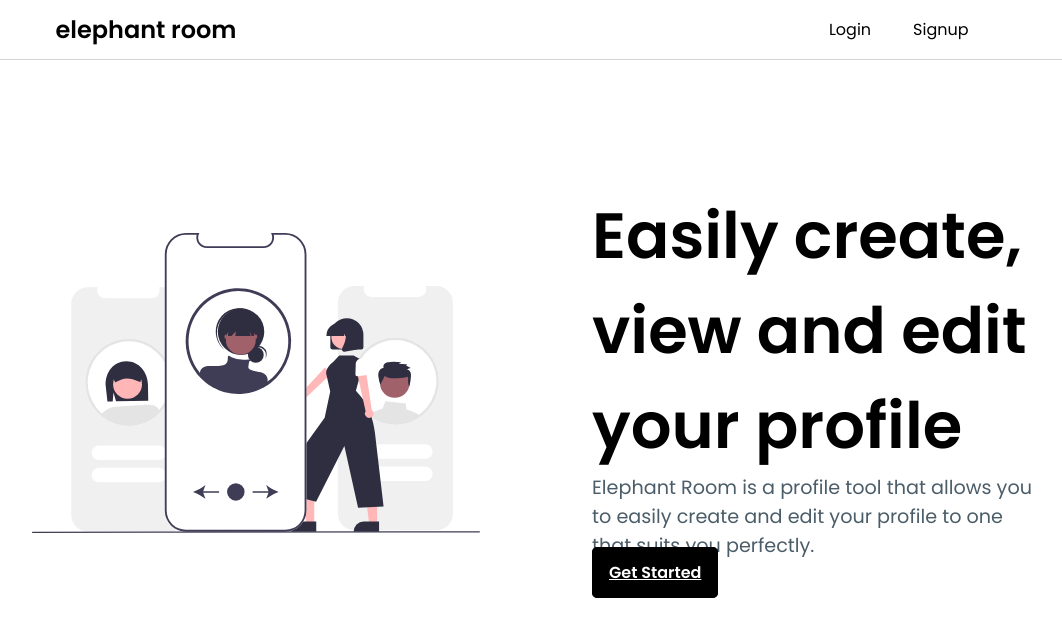
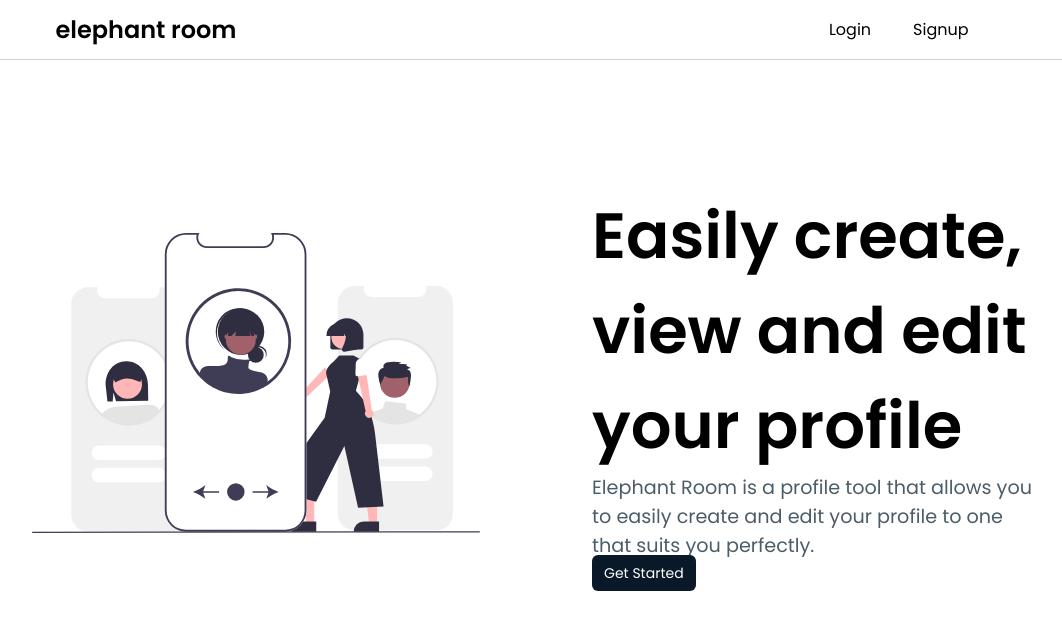
Before and after one commit to dalienst/user-fend, a React (Create React App) app: page / in a window 1280 px wide. Shown: the top 636 px of the page, without its empty margins (104-1166 px from the left). Built offline with nearby package versions, Linux system fonts and the light colour scheme.

Commit message:
fix button

```diff
--- a/src/layouts/Landing/Landing.js
+++ b/src/layouts/Landing/Landing.js
@@ -15,7 +15,7 @@ const Landing = () => {
                 <div className="hero-left">
                     <h1 className="hero-title">Easily create, view and edit your profile</h1>
                     <p className="hero-description">Elephant Room is a profile tool that allows you to easily create and edit your profile to one that suits you perfectly.</p>
-                    <Link to={publicLinks.Login} className="btn btn-primary">Get Started</Link>
+                    <Link to={publicLinks.Login} className="nav-button">Get Started</Link>
                 </div>
             </div>
         </div>
```
